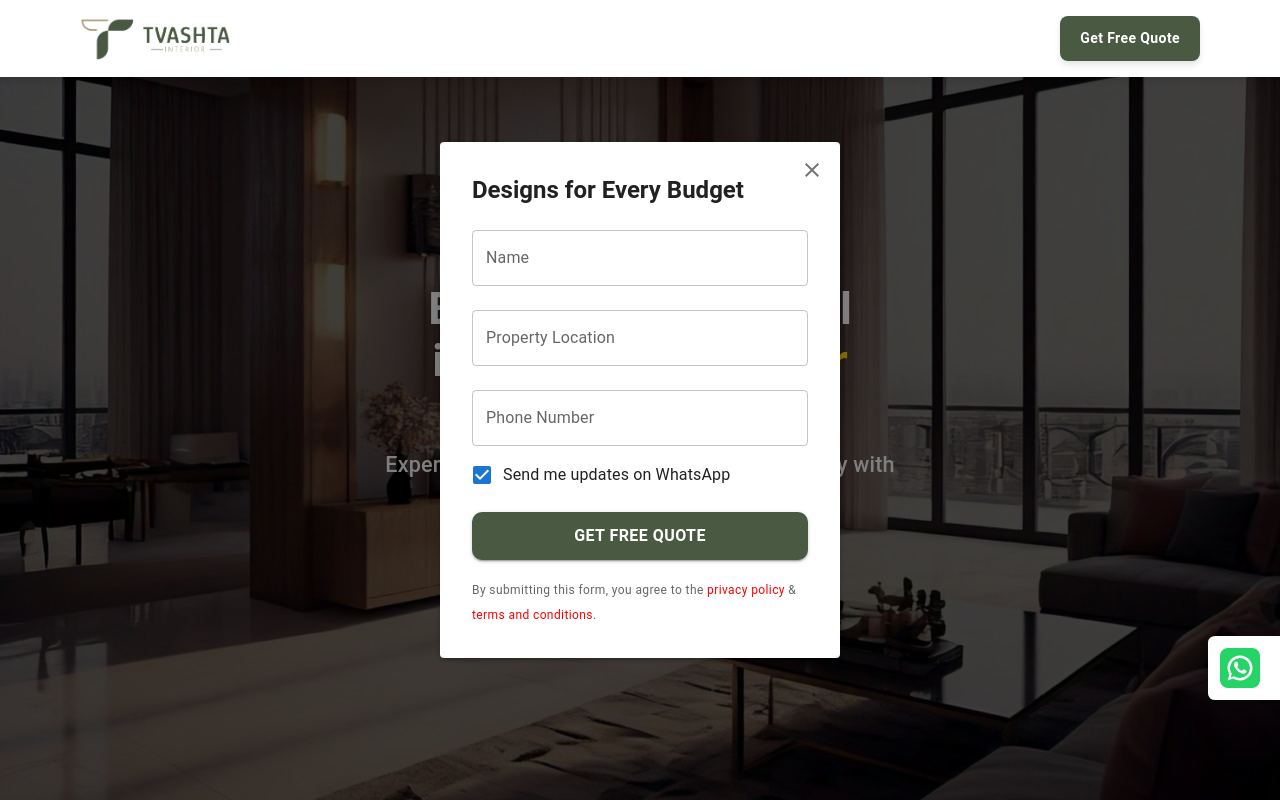
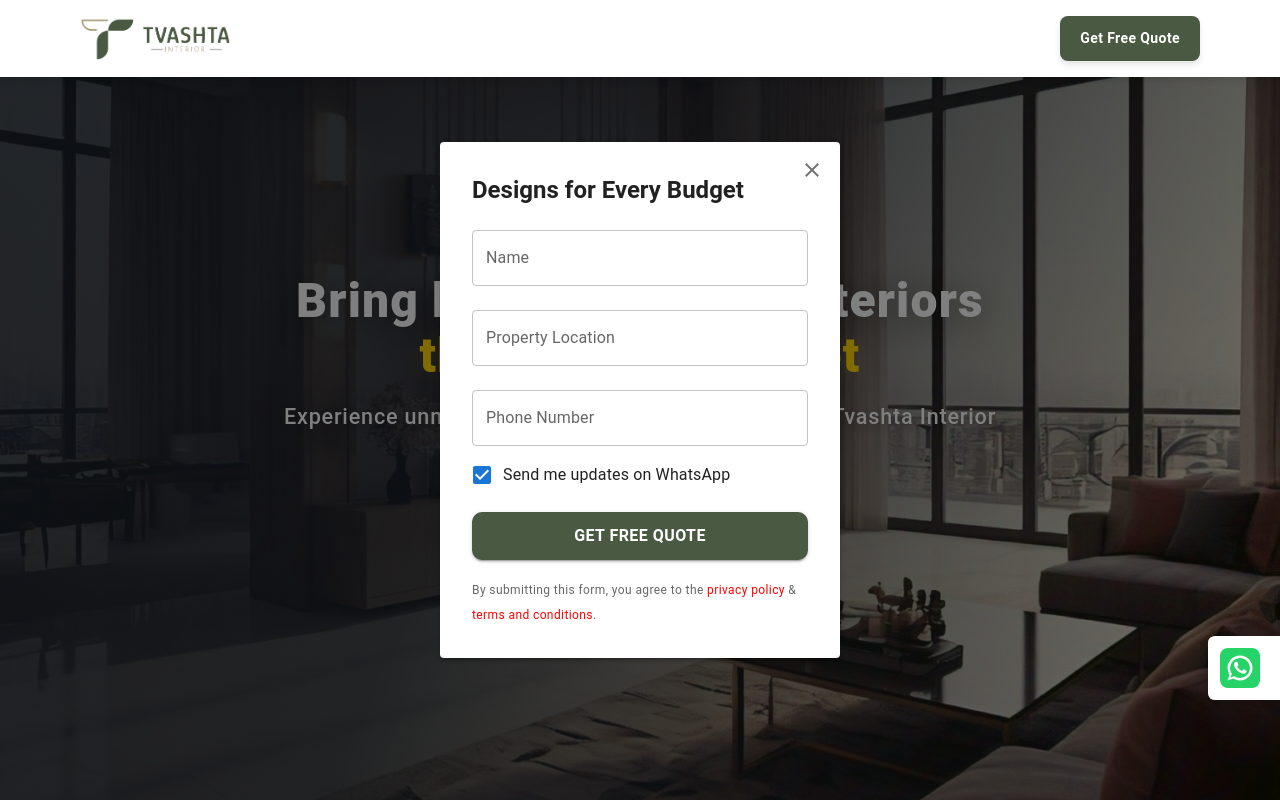
Before and after one commit to Rudreshcg/Decozone, a React (Vite) app: page / in a window 1280 px wide. Shown: the top 800 px of the page. Built offline with nearby package versions, Linux system fonts and the light colour scheme.

Commit message:
Updated  hero page

```diff
--- a/src/components/Hero/Hero.jsx
+++ b/src/components/Hero/Hero.jsx
@@ -1,13 +1,12 @@
 import React from "react";
-import { Box, Typography } from "@mui/material";
+import { Box, Typography, Button } from "@mui/material";
 import { motion } from "framer-motion";
-import { SlideUp } from "../../animation/animate";
+import { SlideUp } from "../../animation/animate"; // your animation utility
 import landingPageImage from "../../assets/landing-image.jpeg";
 import { Helmet } from "react-helmet-async";
 
-
 const MotionTypography = motion(Typography);
-
+const MotionButton = motion(Button);
 
 const HomePage = () => {
   return (
@@ -26,84 +25,111 @@ const HomePage = () => {
       <Box
         sx={{
           position: "relative",
-          height: { xs: "100vh", sm: "100vh", md: "100vh" },
+          height: "100vh",
+          minHeight: 520,
           backgroundImage: `url(${landingPageImage})`,
           backgroundSize: "cover",
           backgroundPosition: "center",
           display: "flex",
+          alignItems: "center",
           justifyContent: "center",
-          alignItems: "center",
-          px: 2,
+          width: "100vw",
+          overflow: "hidden",
           "::before": {
             content: '""',
             position: "absolute",
-            top: 0,
-            left: 0,
-            width: "100%",
-            height: "100%",
-            backgroundColor: "rgba(0, 0, 0, 0.5)",
+            inset: 0,
+            background: "linear-gradient(115deg, rgba(30,38,47,0.82) 42%, rgba(255,215,0,0.07) 100%)",
             zIndex: 1,
           },
         }}
       >
         <Box
-          component={motion.div}
           sx={{
             position: "relative",
             zIndex: 2,
-            display: "flex",
-            flexDirection: "column",
-            justifyContent: "center",
-            alignItems: "center",
             textAlign: "center",
-            gap: 1,
-            maxWidth: { xs: "90%", sm: "70%", md: "45%" },
+            maxWidth: { xs: "94vw", sm: 600, md: 760 },
+            mx: "auto",
           }}
         >
           <MotionTypography
-            variant="h3"
-            variants={SlideUp(0.4)}
+            variant="h2"
+            sx={{
+              fontWeight: 800,
+              color: "#fff",
+              fontSize: { xs: "2.1rem", sm: "2.5rem", md: "3rem" },
+              letterSpacing: 1.2,
+              mb: 2,
+              lineHeight: 1.14,
+              textShadow: "0 4px 32px rgba(0,0,0,0.38)",
+            }}
+            variants={SlideUp(0)}
             initial="initial"
-            whileInView="animate"
-            sx={{
-              fontSize: { xs: "32px", sm: "38px", md: "45px" },
-              fontWeight: "bold",
-              color: "white",
-              textAlign: "center",
-              display: "inline",
-            }}
+            animate="animate"
           >
             Bring home beautiful interiors{" "}
-            <Typography
-              variant="h3"
+            <Box
               component="span"
               sx={{
-                fontSize: { xs: "36px", sm: "38px", md: "45px" },
-                fontWeight: "bold",
-                color: "#FFD700", // Gold color for the second part
+                color: "#FFD700",
+                display: "block",
+                textShadow: "0 2px 18px rgba(220,180,25,0.16)",
               }}
             >
               that fit your budget
-            </Typography>
+            </Box>
           </MotionTypography>
 
           <MotionTypography
-            variants={SlideUp(0.8)}
+            variant="h6"
+            sx={{
+              color: "#fff",
+              opacity: 0.93,
+              fontWeight: 500,
+              fontSize: { xs: "1.08rem", sm: "1.23rem", md: "1.35rem" },
+              letterSpacing: 0.8,
+              mb: 5,
+              mt: 2,
+              textShadow: "0 3px 10px rgba(25,25,25,0.22)",
+            }}
+            variants={SlideUp(0.2)}
             initial="initial"
-            whileInView="animate"
-            variant="h6"
-            color="white"
-            sx={{
-              fontSize: { xs: "1.1rem", sm: "1.2rem", md: "1.35rem" }, // Responsive font size
-            }}
+            animate="animate"
           >
             Experience unmatched quality & timely delivery with Tvashta Interior
           </MotionTypography>
+
+          <MotionButton
+            variant="contained"
+            size="large"
+            sx={{
+              background: "linear-gradient(90deg, #4a5942 0%, #7cc7a0 100%)",
+              color: "#fff",
+              fontWeight: 700,
+              py: 1.3,
+              px: 5,
+              borderRadius: 2,
+              fontSize: "1.1rem",
+              letterSpacing: 1,
+              boxShadow: "0 4px 16px 0 rgba(44, 75, 60, 0.15)",
+              textTransform: "uppercase",
+              transition: "background 0.22s",
+              "&:hover": {
+                background: "linear-gradient(90deg, #7cc7a0 0%, #4a5942 100%)",
+              },
+            }}
+            variants={SlideUp(0.4)}
+            initial="initial"
+            animate="animate"
+            whileHover={{ scale: 1.05 }}
+            whileTap={{ scale: 0.97 }}
+          >
+            Get Free Quote
+          </MotionButton>
         </Box>
       </Box>
-
     </>
-
   );
 };
 
```
